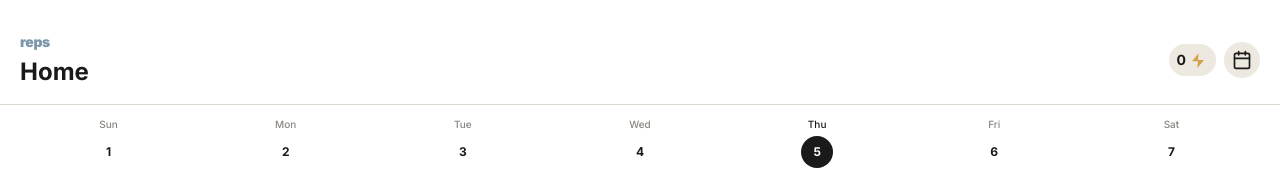
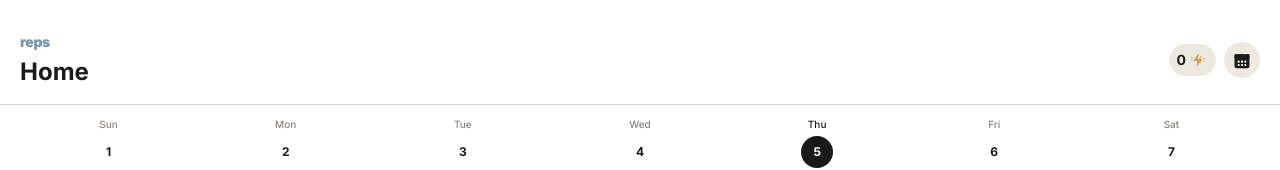
Before and after one commit to keeper92/liftlog, a Next.js app: page /dashboard in a window 1280 px wide. Shown: the top 170 px of the page. Built offline with nearby package versions, Linux system fonts and the light colour scheme; no server answers.

Commit message:
Update streak and calendar icons to unique double-bolt and dot-grid designs
Co-Authored-By: Claude Opus 4.6 <noreply@anthropic.com>

```diff
--- a/src/app/(app)/dashboard/page.tsx
+++ b/src/app/(app)/dashboard/page.tsx
@@ -155,8 +155,14 @@ export default function DashboardPage() {
                 className="flex items-center gap-1 bg-surface-light rounded-full pl-2 pr-2.5 py-1.5 hover:bg-border/50 transition-colors"
               >
                 <span className="text-sm font-bold text-text">{stats?.currentStreak ?? 0}</span>
-                <svg width="16" height="16" viewBox="0 0 24 24" fill="currentColor" className="text-warning">
-                  <path d="M13 2L3 14h9l-1 10 10-12h-9l1-10z" />
+                <svg width="16" height="16" viewBox="0 0 24 24" fill="none" className="text-warning">
+                  {/* Double bolt with energy sparks */}
+                  <path d="M13 2L5 13h6l-1 9 8-11h-6l1-9z" fill="currentColor" />
+                  <path d="M17 6l-3 5h3l-2 5" stroke="currentColor" strokeWidth="1.5" strokeLinecap="round" strokeLinejoin="round" />
+                  <line x1="2" y1="8" x2="3.5" y2="8" stroke="currentColor" strokeWidth="1.5" strokeLinecap="round" />
+                  <line x1="2" y1="12" x2="3" y2="11" stroke="currentColor" strokeWidth="1.5" strokeLinecap="round" />
+                  <line x1="20" y1="10" x2="21.5" y2="10" stroke="currentColor" strokeWidth="1.5" strokeLinecap="round" />
+                  <line x1="20" y1="14" x2="21" y2="13" stroke="currentColor" strokeWidth="1.5" strokeLinecap="round" />
                 </svg>
               </button>
               {/* Calendar icon */}
@@ -164,11 +170,21 @@ export default function DashboardPage() {
                 onClick={() => setShowHistory(true)}
                 className="w-9 h-9 flex items-center justify-center rounded-full bg-surface-light hover:bg-border/50 transition-colors"
               >
-                <svg width="20" height="20" viewBox="0 0 24 24" fill="none" stroke="currentColor" strokeWidth="2" strokeLinecap="round" strokeLinejoin="round" className="text-text">
-                  <rect x="3" y="4" width="18" height="18" rx="2" ry="2" />
-                  <line x1="16" y1="2" x2="16" y2="6" />
-                  <line x1="8" y1="2" x2="8" y2="6" />
-                  <line x1="3" y1="10" x2="21" y2="10" />
+                <svg width="20" height="20" viewBox="0 0 24 24" fill="none" className="text-text">
+                  {/* Rounded calendar with ring bindings and dot grid */}
+                  <rect x="3" y="5" width="18" height="17" rx="3" ry="3" fill="currentColor" />
+                  {/* Ring bindings */}
+                  <rect x="7" y="3" width="2.5" height="4" rx="1.25" fill="var(--color-surface)" />
+                  <rect x="14.5" y="3" width="2.5" height="4" rx="1.25" fill="var(--color-surface)" />
+                  {/* Header bar */}
+                  <rect x="3" y="5" width="18" height="5" rx="3" ry="0" fill="currentColor" />
+                  {/* Dot grid */}
+                  <circle cx="8" cy="14" r="1.3" fill="var(--color-surface)" />
+                  <circle cx="12" cy="14" r="1.3" fill="var(--color-surface)" />
+                  <circle cx="16" cy="14" r="1.3" fill="var(--color-surface)" />
+                  <circle cx="8" cy="18" r="1.3" fill="var(--color-surface)" />
+                  <circle cx="12" cy="18" r="1.3" fill="var(--color-surface)" />
+                  <circle cx="16" cy="18" r="1.3" fill="var(--color-surface)" />
                 </svg>
               </button>
             </div>
```
